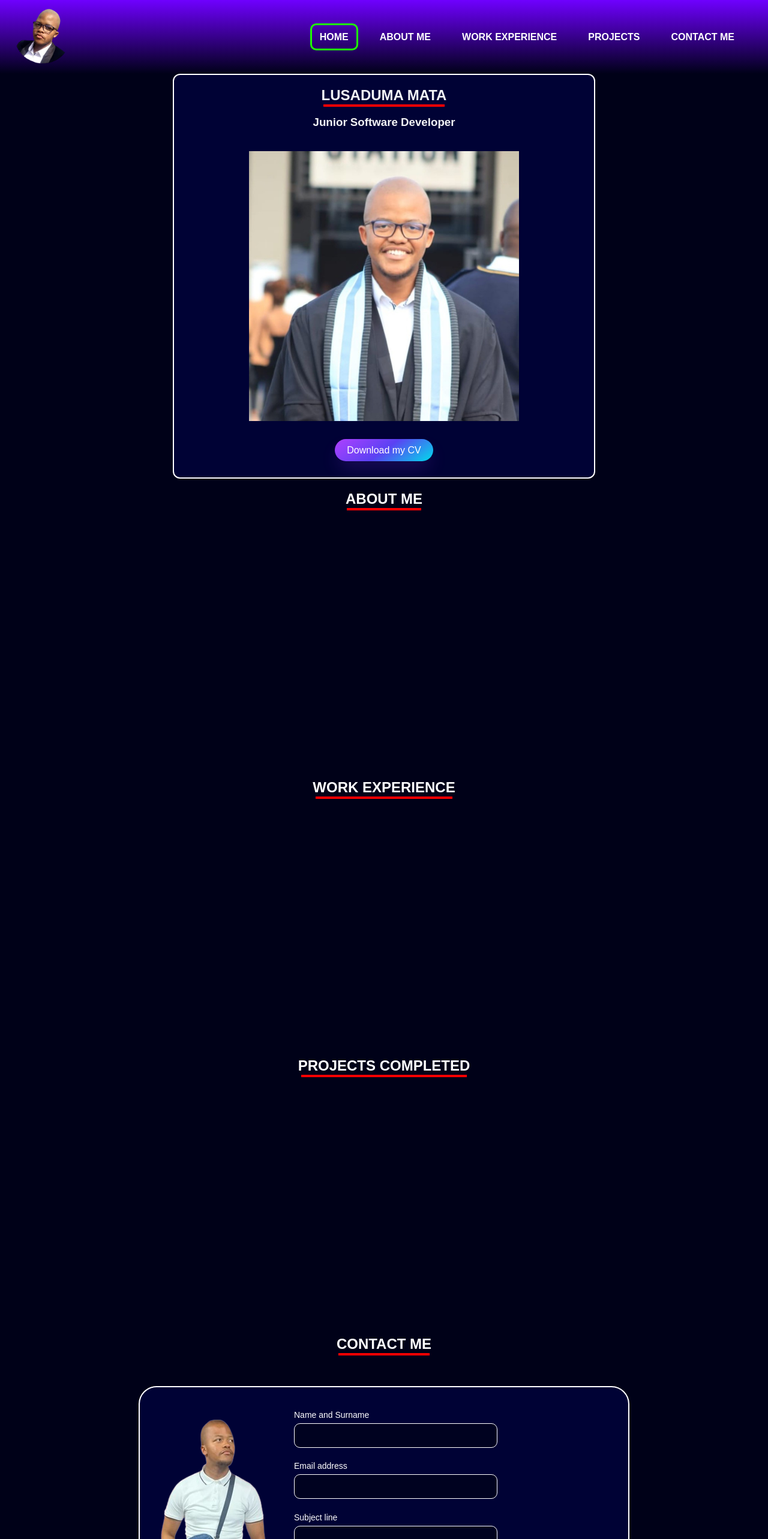
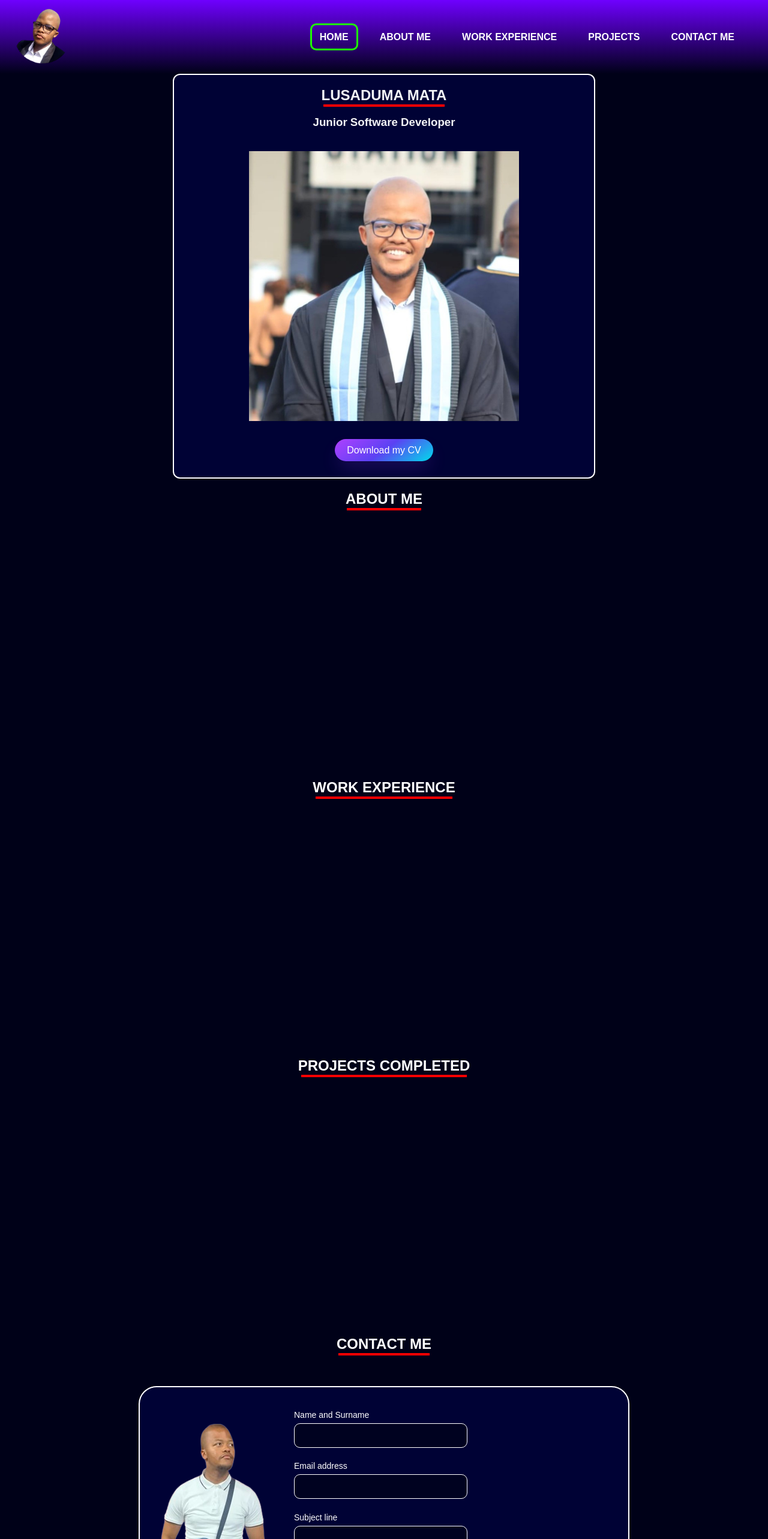
Before and after one commit to Lusa-mata/react-portfolio, a React (Create React App) app: page / in a window 1280 px wide. Shown: the top 2566 px of the page at 60% size. Built offline with nearby package versions, Linux system fonts and the light colour scheme.

Commit message:
resized input fields and aligned them

```diff
--- a/src/App.css
+++ b/src/App.css
@@ -342,7 +342,7 @@ body {
 }
 
 .input-group input {
-  width: 50%;
+  width: 42%;
   border-radius: 10px;
   border: 1px solid white;
   outline: 0;
@@ -353,7 +353,7 @@ body {
 }
 
 .input-group textarea {
-  width: 50%;
+  width: 42%;
   border-radius: 10px;
   border: 1px solid white;
   outline: 0;
--- a/src/App.js
+++ b/src/App.js
@@ -199,7 +199,7 @@ function App() {
 
                     <div class="input-group">
                         <label for="text">Message</label>
-                        <textarea id="message" name="message" maxlength="250" rows="7" required></textarea>
+                        <textarea id="message" name="message" maxlength="250" rows="8" required></textarea>
                     </div>
                     <br />
                     <br />
```
